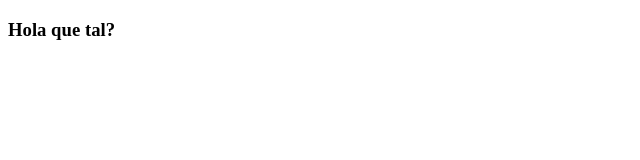
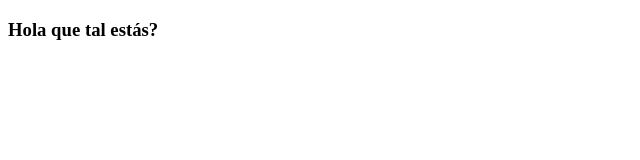
Before and after one commit to MosqueraP/Practicas-en-git, a plain HTML site: page hs.html in a window 1280 px wide. Shown: the full height of the page, 0-640 px from the left. Drawn offline with Linux system fonts and the light colour scheme.

Commit message:
Modificacion del h3 de sh x una vez mas

```diff
--- a/hs.html
+++ b/hs.html
@@ -7,6 +7,6 @@
     <title>Document</title>
 </head>
 <body>
-    <h3>Hola que tal? </h3>
+    <h3>Hola que tal estás? </h3>
 </body>
 </html>
```
